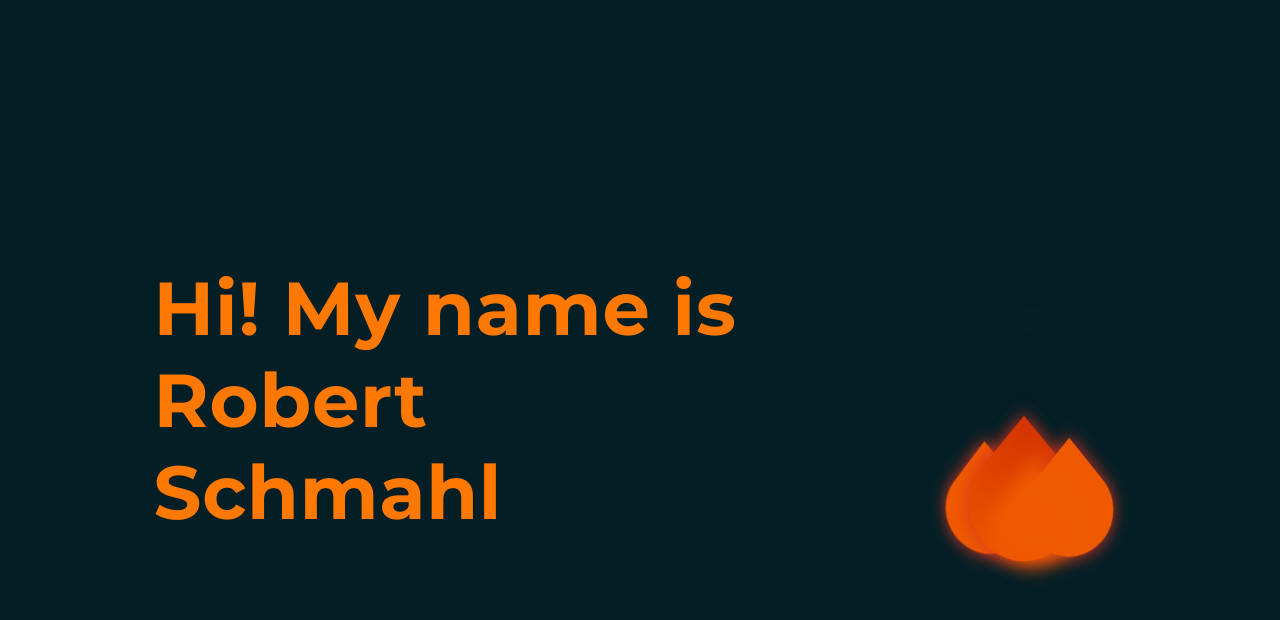
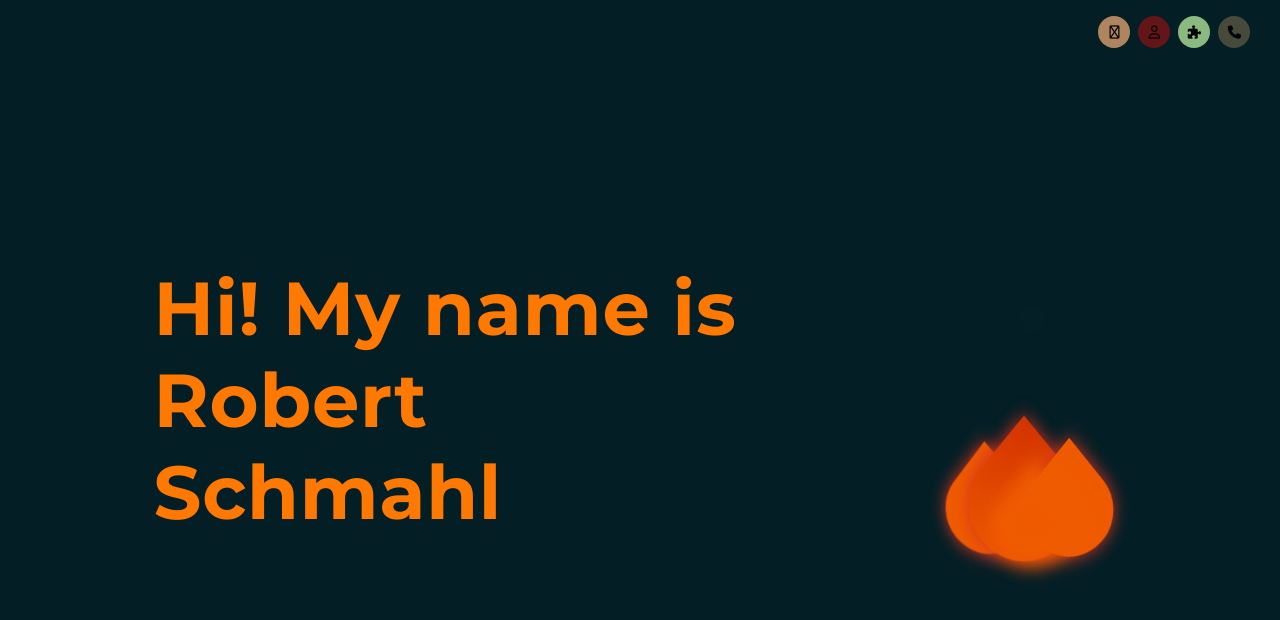
Before and after one commit to rschm007/portfolio_v3, a React (Create React App) app: page / in a window 1280 px wide. Shown: the top 620 px of the page. Built offline with nearby package versions, Linux system fonts and the light colour scheme.

Commit message:
work on navigation

```diff
--- a/public/index.html
+++ b/public/index.html
@@ -45,4 +45,6 @@
     -->
 </body>
 
+<script src="https://kit.fontawesome.com/5224a16b3b.js" crossorigin="anonymous"></script>
+
 </html>
--- a/src/App.js
+++ b/src/App.js
@@ -10,10 +10,6 @@ import {
 
 import Main from "./pages/Main";
 
-import Campfire from './components/Animations/Campfire';
-import Header from "./components/Header";
-import Wrapper from './components/Wrapper';
-
 const App = () => {
   return (
     <Router>
--- a/src/App.scss
+++ b/src/App.scss
@@ -2,6 +2,7 @@
 @import "./styles/components/wrapper.scss";
 @import "./styles/components/header.scss";
 @import "./styles/components/button.scss";
+@import "./styles/components/navigation.scss";
 
 @import "./styles/components/animations/campfire.scss";
 
--- /dev/null
+++ b/src/components/Navigation/NavButton/index.js
@@ -0,0 +1,11 @@
+const NavButton = (props) => {
+    return (
+        <div className={`nav_button ${props.class}`}>
+            <button href={props.href}>
+                <i className={props.icon} />
+            </button>
+        </div>
+    );
+};
+
+export default NavButton;
--- /dev/null
+++ b/src/components/Navigation/index.js
@@ -0,0 +1,17 @@
+import Wrapper from '../Wrapper';
+import NavButton from './NavButton';
+
+const Navigation = (props) => {
+    return (
+        <nav>
+            <Wrapper class="navigation">
+                <NavButton class="home" href="/" icon="far fa-home" />
+                <NavButton class="about" href="/about" icon="far fa-user" />
+                <NavButton class="portfolio" href="/portfolio" icon="fas fa-puzzle-piece" />
+                <NavButton class="contact" href="/contact" icon="fas fa-phone" />
+            </Wrapper>
+        </nav>
+    );
+};
+
+export default Navigation;
--- a/src/pages/Main/index.js
+++ b/src/pages/Main/index.js
@@ -1,10 +1,13 @@
 import Campfire from '../../components/Animations/Campfire';
 import Header from "../../components/Header";
+import Navigation from '../../components/Navigation';
 import Wrapper from '../../components/Wrapper';
 
 const Main = (props) => {
     return (
         <Wrapper class="background">
+            <Navigation />
+
             <Header tag="h1" content="Hi! My name is Robert Schmahl" class="header_main__hero" />
 
             <Wrapper class="campfire">
--- a/src/styles/_mixins.scss
+++ b/src/styles/_mixins.scss
@@ -30,12 +30,28 @@
     @if $up {
         @media screen and (min-width: $size) {
             @content;
-    }
+        }
     }
     @else {
         @media screen and (max-width: $size) {
             @content;
+        }
     }
+}
+
+// borders & outlines
+@mixin border-outline($borderWidth: null, $borderStyle: null, $borderColor: null, $noBorder: false, $noOutline: false) {
+    border-width: $borderWidth;
+    border-style: $borderStyle;
+    border-color: $borderColor;
+
+    @if $noBorder {
+        border: none;
     }
-
+    @else if $noOutline {
+        outline: none;
+    }
+    @else {
+        @error "border-outline";
+    }
 }
--- /dev/null
+++ b/src/styles/components/navigation.scss
@@ -0,0 +1,39 @@
+@import "../imports";
+
+nav {
+    position: absolute;
+    top: 1rem;
+    right: 0;
+
+    .navigation {
+        @include flex(row);
+        float: right;
+        margin-right: 2vw;
+
+        .nav_button {
+            margin: 0 4px;
+
+            button {
+                @include width-height(32px, 32px);
+                @include border-outline($noBorder: true);
+                opacity: 0.8;
+                border-radius: 100%;
+            }
+
+            &.home button {
+                background-color: $peru;
+            }
+            &.about button {
+                background-color: $maroon;
+
+            }
+            &.portfolio button {
+                background-color: $lightGreen;
+
+            }
+            &.contact button {
+                background-color: $darkOliveGreen;
+            }
+        }
+    }
+}
```
Also changed, not shown: src/pages/Portfolio.js (deleted, +0 -7 lines), src/pages/Work/index.js (added, +7 -0 lines), src/pages/About/index.js (renamed from src/pages/About.js), src/pages/Contact/index.js (renamed from src/pages/Contact.js).
